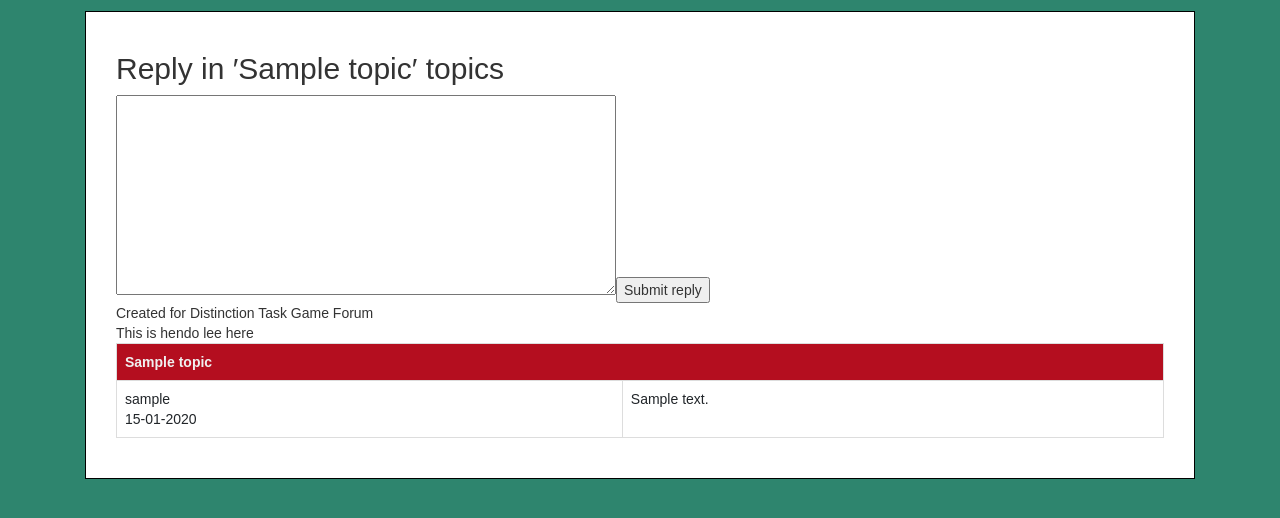
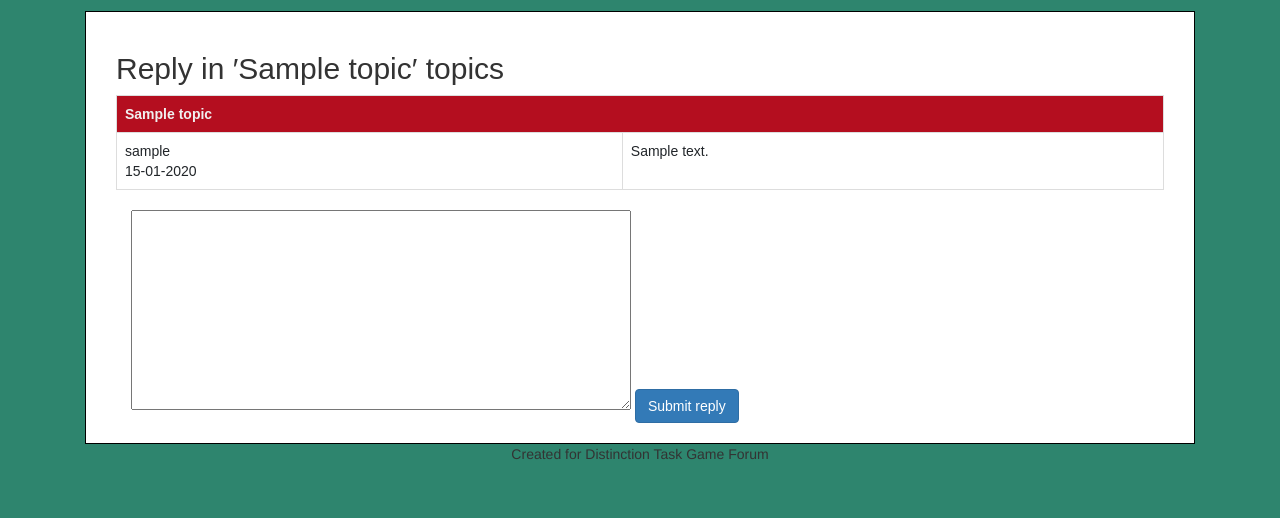
Before and after one commit to Jasonnugraha/Forum, a PHP site: page /topic.php?id=1 in a window 1280 px wide. Shown: the part 59-577 px from the top of the page. Run offline with PHP 8.4, Linux system fonts and the light colour scheme; tables that the repository leaves empty hold one stand-in row (values such as "Sample post").

Commit message:
fix footer and reply

```diff
--- a/footer.php
+++ b/footer.php
@@ -1,8 +1,5 @@
-</div>
 </div>
 </div>
 <div>Created for Distinction Task Game Forum</div>
 </body>
 </html>
-
-This is hendo lee here
--- a/index.php
+++ b/index.php
@@ -43,6 +43,7 @@ else
                 echo '</td>';
             echo '</tr>';
         }
+        echo '</table>';
     }
 }
 
--- a/topic.php
+++ b/topic.php
@@ -84,13 +84,20 @@ else
                         echo '</td>';
                     echo '</tr>';
                 }
+                echo '</table>';
             }
         }
     }
-    echo '<form method="post" action="reply.php?id=' . $_GET['id'] . '">
+    echo '
+    <div class="container">
+    <div class="form-group>
+    <form method="post" action="reply.php?id=' . $_GET['id'] . '">
     <textarea name="reply-content"></textarea>
-    <input type="submit" value="Submit reply" />
-    </form>';
+    </form>
+    <input class="btn btn-primary" type="submit" value="Submit reply"/>
+
+    </div>
+    </div>';
 }
 ?>
 <!-- <form method="post" action="reply.php?id=' . $_GET['id'] . '">
```
Also changed, not shown: category.php (+1 -6 lines).
